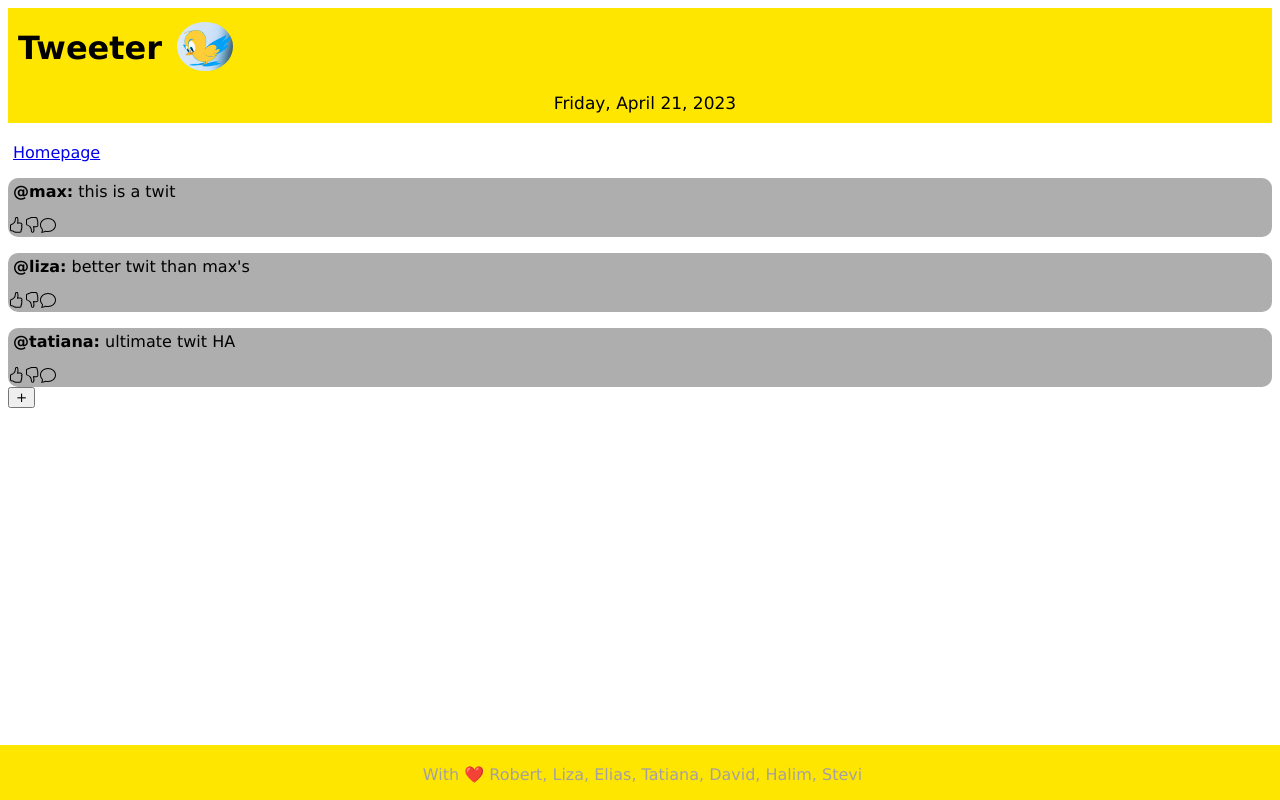
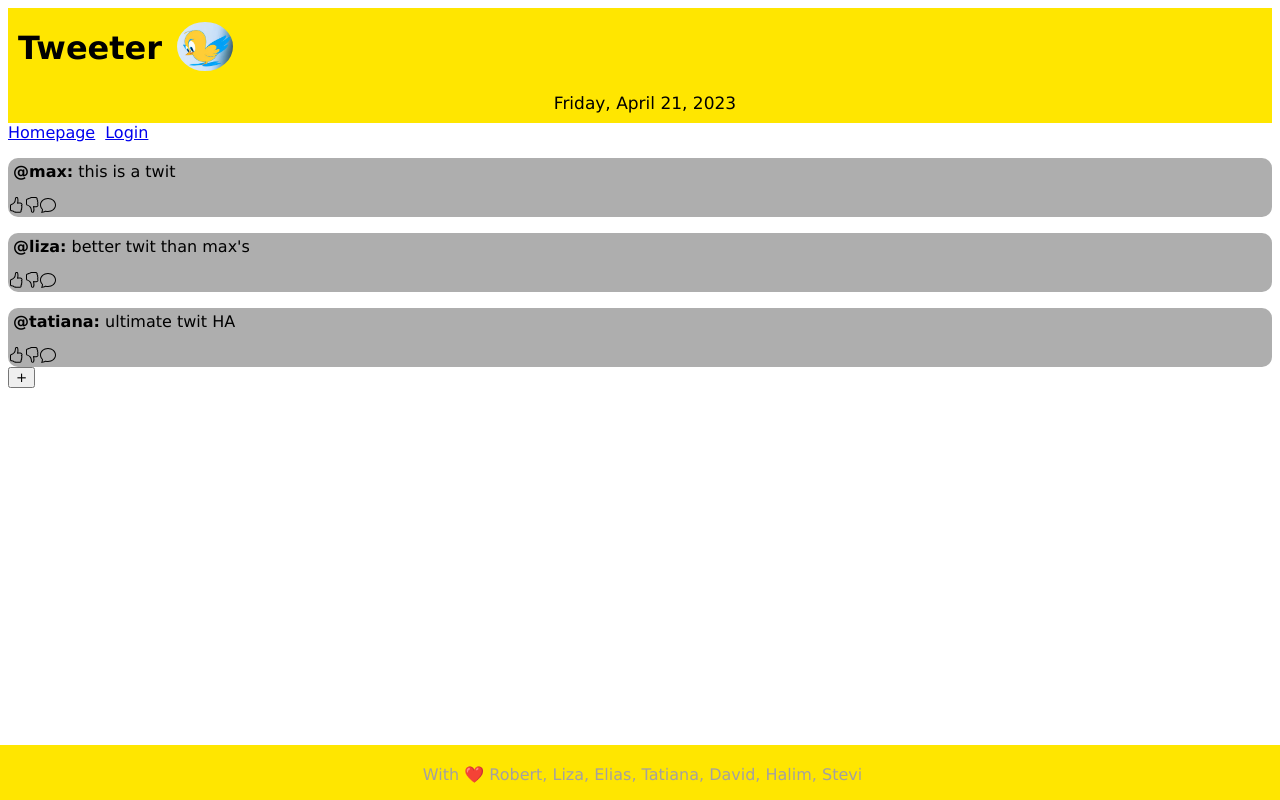
Before and after one commit to BobbyCharms/tweeter, a React (Vite) app in the folder client/: page / in a window 1280 px wide. Built offline with nearby package versions, Linux system fonts and the light colour scheme.

Commit message:
added nav bar

```diff
--- a/client/src/App.jsx
+++ b/client/src/App.jsx
@@ -14,6 +14,7 @@ import Homepage from './components/homepage/Homepage';
 import Login from './components/pages/Login';
 import Register from './components/pages/Register';
 import Twit from './twit/Twit';
+import NavigationBar from './components/pages/NavigationBar';
 
 // Construct our main GraphQL API endpoint
 const httpLink = createHttpLink({
@@ -44,6 +45,7 @@ function App() {
       <Router>
         <div>
           <Header />
+          <NavigationBar/>
           <Routes>
             <Route path="/" element={<Homepage />} />
             {/* <Route
@@ -58,6 +60,7 @@ function App() {
         </div>
       </Router>
     </ApolloProvider>
+
   );
 }
 
--- a/client/src/components/homepage/Homepage.jsx
+++ b/client/src/components/homepage/Homepage.jsx
@@ -11,9 +11,6 @@ function Homepage() {
   return (
     <div>
       <div>
-        <Link to="/">
-          <p>Homepage</p>
-        </Link>
         {/* {loggedIn ? (
           <button type="button" onClick={() => setLoggedIn(!loggedIn)}>
             Log out
--- /dev/null
+++ b/client/src/components/pages/NavigationBar.jsx
@@ -0,0 +1,21 @@
+import React from 'react';
+import { Navbar, Nav, Container } from 'react-bootstrap';
+import Homepage from '../homepage/Homepage';
+import Login from './Login';
+import  {Link}from 'react-router-dom';
+const NavigationBar = () => {
+  return (
+    <Navbar bg="light" expand="lg">
+      <Container>
+        <Navbar.Collapse id="basic-navbar-nav">
+          <Nav className="me-auto">
+            <Link to='/' style={{marginRight:'10px'}}>Homepage</Link>
+            <Link to='/register'>Login</Link>
+          </Nav>
+        </Navbar.Collapse>
+      </Container>
+    </Navbar>
+  );
+};
+
+export default NavigationBar;
--- a/package.json
+++ b/package.json
@@ -29,6 +29,8 @@
     "prettier": "^2.0.5"
   },
   "dependencies": {
+    "bootstrap": "^5.2.3",
+    "react-bootstrap": "^2.7.4",
     "vite": "^4.2.2"
   }
 }
```
Also changed, not shown: client/src/assets/images/login.svg (deleted), client/src/components/pages/Login.jsx (line endings or trailing spaces).
